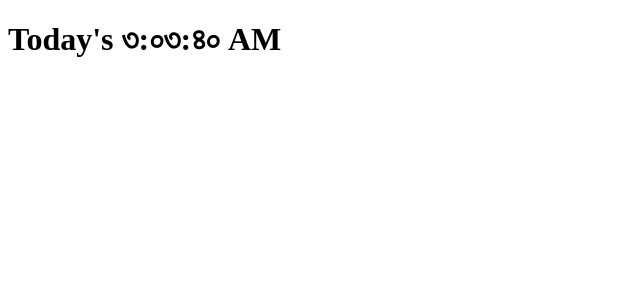
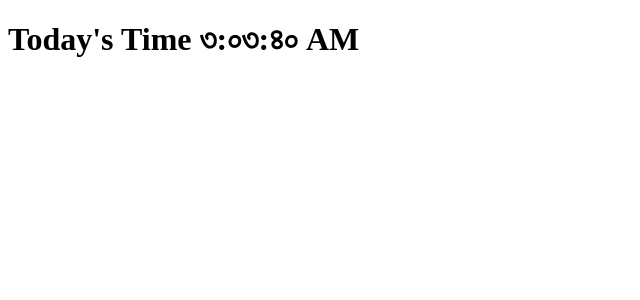
Before and after one commit to jansir17/Lets-React, a React (Create React App) app: page / in a window 1280 px wide. Shown: the top 300 px of the page, without its empty margins (0-640 px from the left). Built offline with nearby package versions, Linux system fonts and the light colour scheme.

Commit message:
Some edit

```diff
--- a/src/App.js
+++ b/src/App.js
@@ -1,7 +1,7 @@
 import Clock from './component/Clock';
 
 function App(){
-  return <div><Clock locale="bn-bd" /></div>
+  return <div><Clock locale="bn-bd">Time</Clock></div>
 }
 
 export default App;
--- a/src/component/Clock.js
+++ b/src/component/Clock.js
@@ -1,8 +1,7 @@
-import { clear } from '@testing-library/user-event/dist/clear';
 import React from 'react';
 
 class Clock extends React.Component{
-  state= {date: new Date()};
+  state= {dateVar: new Date()};
 
   componentDidMount(){
     this.clockTimer=setInterval(()=>this.tick(),1000);
@@ -14,14 +13,14 @@ class Clock extends React.Component{
 
   tick(){
         this.setState({
-        date: new Date(),
+        dateVar: new Date(),
       });
   }
 
   render(){
     return(
   <h1 className="heading">
-  <span className="text">Today's {this.props.children} {this.state.date.toLocaleTimeString(this.props.locale)}</span>
+  <span className="text">Today's {this.props.children} {this.state.dateVar.toLocaleTimeString(this.props.locale)}</span>
   </h1>);
   }
 }
```
